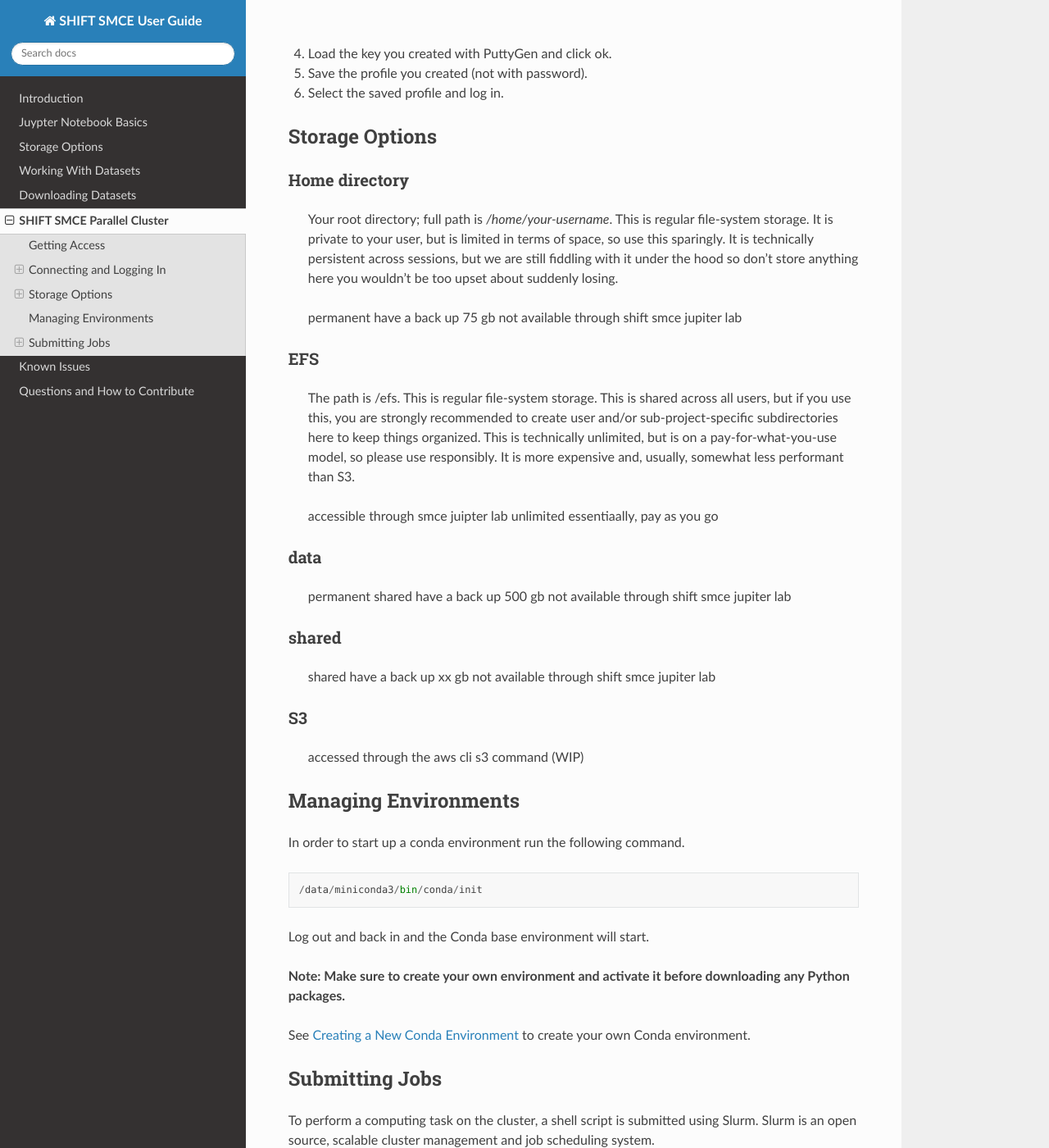
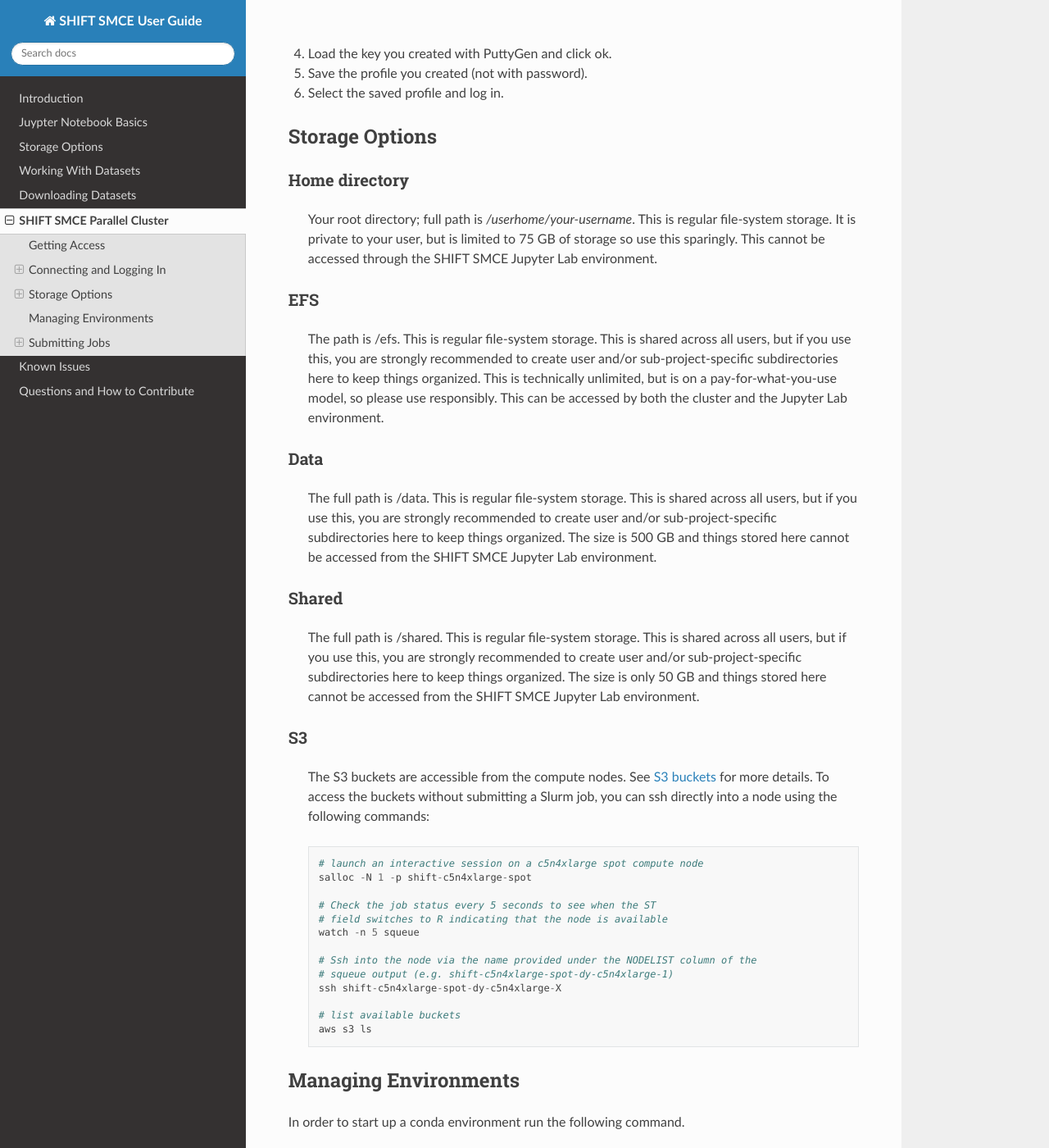
Before and after one commit to EvanDLang/SHIFT-SMCE-User-Guide, a Sphinx documentation site: the page built from docs/source/pages/shift_smce_parallel_cluster.rst, in a window 1280 px wide and 1400 px high, scrolled down 3667 px. Shown: the whole window at 82% size. Built offline with Sphinx 7.4.7 and the Read the Docs theme 2.0.0, drawn with Linux system fonts in a browser that asks for light colours.

Commit message:
Updated storage options and shift cluster storage options. Added a line in jupyter notebook basics to create a virtual environment with a specific python version. Edited the CONTRIBUTING.md to make it more clear.

```diff
--- a/docs/source/pages/jupyter_notebook_basics.rst
+++ b/docs/source/pages/jupyter_notebook_basics.rst
@@ -47,6 +47,9 @@ Creating a New Conda Environment
     #Create a clean Conda environment
     conda create --name <your-env-name> python --no-default-package
 
+    #Create a Conda environment with a specific version of python
+    conda create --name <your-env-name> python=3.9 ipython
+
 * Activate your new environment and install ipykernel and other packages
 
 ::
--- a/docs/source/pages/shift_smce_parallel_cluster.rst
+++ b/docs/source/pages/shift_smce_parallel_cluster.rst
@@ -128,14 +128,10 @@ Storage Options
 Home directory
 --------------
 
-    Your root directory; full path is `/home/your-username`. This is regular file-system storage.
-    It is private to your user, but is limited in terms of space, so use this sparingly.
-    It is technically persistent across sessions, but we are still fiddling with it under the hood so don’t
-    store anything here you wouldn’t be too upset about suddenly losing.
+    Your root directory; full path is `/userhome/your-username`. This is regular file-system storage.
+    It is private to your user, but is limited to 75 GB of storage so use this sparingly. This cannot
+    be accessed through the SHIFT SMCE Jupyter Lab environment.
 
-    permanent
-    have a back up 75 gb
-    not available through shift smce jupiter lab
 
 EFS
 ---
@@ -144,29 +140,50 @@ EFS
     This is shared across all users, but if you use this, you are strongly recommended
     to create user and/or sub-project-specific subdirectories here to keep things organized.
     This is technically unlimited, but is on a pay-for-what-you-use model, so please use responsibly.
-    It is more expensive and, usually, somewhat less performant than S3.
+    This can be accessed by both the cluster and the Jupyter Lab environment.
 
-    accessible through smce juipter lab
-    unlimited essentiaally, pay as you go
 
-data
+Data
 ----
-    permanent
-    shared
-    have a back up 500 gb
-    not available through shift smce jupiter lab
+    The full path is /data. This is regular file-system storage.
+    This is shared across all users, but if you use this, you are strongly recommended
+    to create user and/or sub-project-specific subdirectories here to keep things organized.
+    The size is 500 GB and things stored here cannot be accessed from the SHIFT SMCE Jupyter
+    Lab environment.
 
-shared
+Shared
 ------
-
-    shared
-    have a back up xx gb
-    not available through shift smce jupiter lab
+    The full path is /shared. This is regular file-system storage.
+    This is shared across all users, but if you use this, you are strongly recommended
+    to create user and/or sub-project-specific subdirectories here to keep things organized.
+    The size is only 50 GB and things stored here cannot be accessed from the SHIFT SMCE Jupyter
+    Lab environment.
 
 S3
 --
+    The S3 buckets are accessible from the compute nodes. See :ref:`s3_buckets` for more details.
+    To access the buckets without submitting a Slurm job, you can ssh directly into a node
+    using the following commands:
 
-    accessed through the aws cli s3 command (WIP)
+    ::
+
+        # launch an interactive session on a c5n4xlarge spot compute node
+        salloc -N 1 -p shift-c5n4xlarge-spot
+
+        # Check the job status every 5 seconds to see when the ST
+        # field switches to R indicating that the node is available
+        watch -n 5 squeue
+
+        # Ssh into the node via the name provided under the NODELIST column of the
+        # squeue output (e.g. shift-c5n4xlarge-spot-dy-c5n4xlarge-1)
+        ssh shift-c5n4xlarge-spot-dy-c5n4xlarge-X
+
+        # list available buckets
+        aws s3 ls
+
+
+
+
 
 Managing Environments
 =====================
```
Also changed, not shown: CONTRIBUTING.md (+14 -12 lines), docs/source/pages/storage_options.rst (+38 -9 lines).
